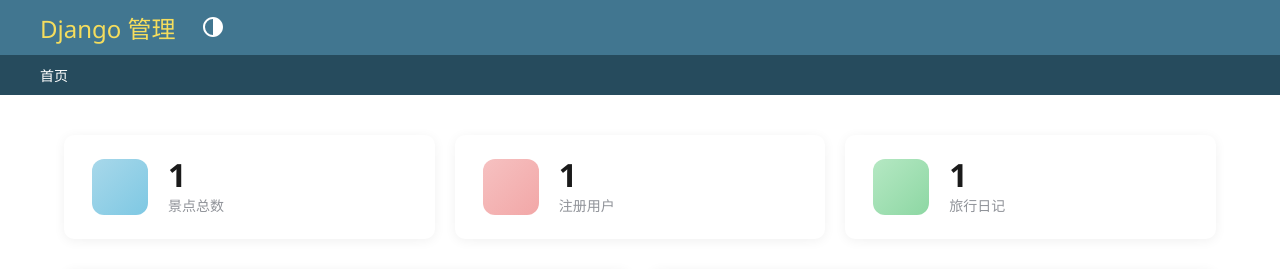
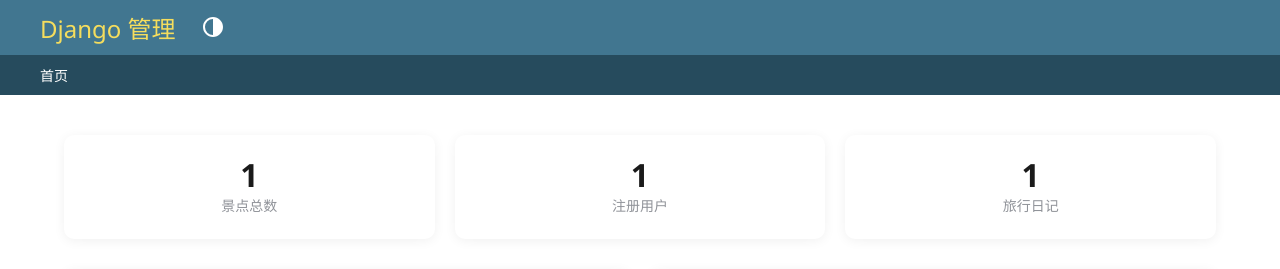
Before and after one commit to ruiyang0721-design/travel_system, a Django app: template backend/api/templates/admin/dashboard.html in a window 1280 px wide. Shown: the top 269 px of the page. Run offline with Django 5.2, Linux system fonts and the light colour scheme; the template is opened without the code that fills it: most values are stand-ins (such as "Sample title", 1, 10 or a date in 2020).

Commit message:
fix: 统计卡片只保留数值和文本

```diff
--- a/backend/api/templates/admin/dashboard.html
+++ b/backend/api/templates/admin/dashboard.html
@@ -20,28 +20,13 @@
     border-radius: 10px;
     padding: 24px 28px;
     box-shadow: 0 2px 12px rgba(0,0,0,0.06);
-    display: flex;
-    align-items: center;
-    gap: 20px;
+    text-align: center;
     transition: transform 0.2s;
   }
   .stat-card:hover {
     transform: translateY(-2px);
     box-shadow: 0 4px 16px rgba(0,0,0,0.1);
   }
-  .stat-icon {
-    width: 56px;
-    height: 56px;
-    border-radius: 12px;
-    display: flex;
-    align-items: center;
-    justify-content: center;
-    font-size: 28px;
-    flex-shrink: 0;
-  }
-  .stat-icon.spots   { background: linear-gradient(135deg, #a8d8ea, #7ec8e3); }
-  .stat-icon.users   { background: linear-gradient(135deg, #f6c1c1, #f2a7a7); }
-  .stat-icon.diaries { background: linear-gradient(135deg, #b5e8c3, #8dd7a3); }
   .stat-num {
     font-size: 32px;
     font-weight: 700;
@@ -88,25 +73,16 @@
   <!-- 统计卡片 -->
   <div class="stat-cards">
     <div class="stat-card">
-      <div class="stat-icon spots"></div>
-      <div>
       <div class="stat-num">{{ spot_count }}</div>
       <div class="stat-label">景点总数</div>
     </div>
-    </div>
     <div class="stat-card">
-      <div class="stat-icon users"></div>
-      <div>
       <div class="stat-num">{{ user_count }}</div>
       <div class="stat-label">注册用户</div>
     </div>
-    </div>
     <div class="stat-card">
-      <div class="stat-icon diaries"></div>
-      <div>
       <div class="stat-num">{{ diary_count }}</div>
       <div class="stat-label">旅行日记</div>
-      </div>
     </div>
   </div>
 
```
Lines whose indentation alone changed are shown as unchanged.
